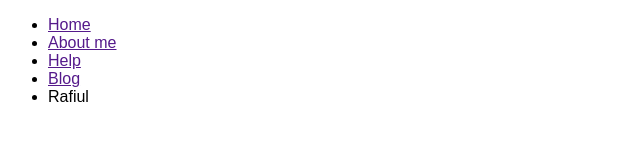
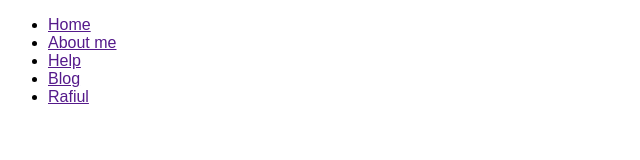
Before and after one commit to Abdur55/Abdur-Rahim-html, a plain HTML site: page index.html in a window 1280 px wide. Shown: the full height of the page, 0-640 px from the left. Drawn offline with Linux system fonts and the light colour scheme.

Commit message:
index.html

```diff
--- a/index.html
+++ b/index.html
@@ -13,7 +13,7 @@
             <li><a href="">About me </a></li>
             <li><a href="">Help</a></li>
             <li><a href="">Blog</a></li>
-            <li><a href=""></a>Rafiul</li>
+            <li><a href="">Rafiul</a></li>
         </ul>
      </nav>
 </body>
```
